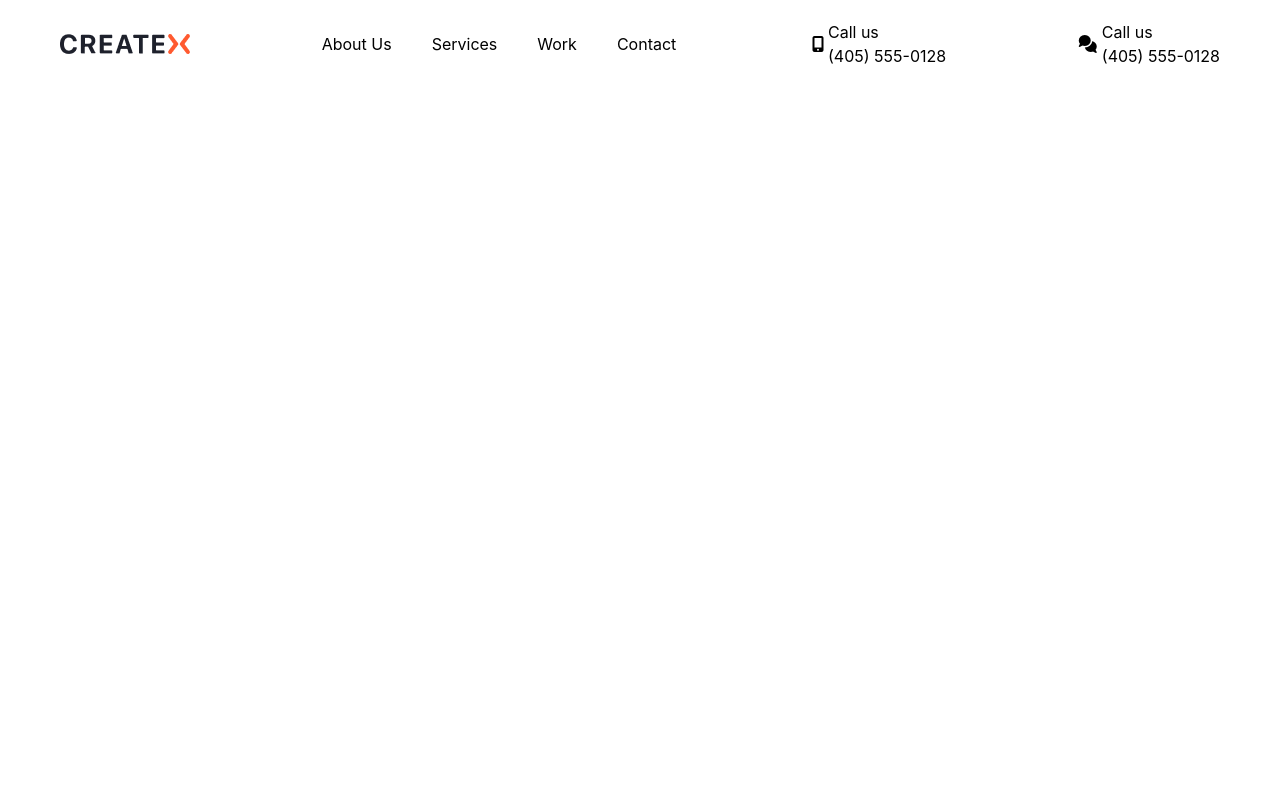
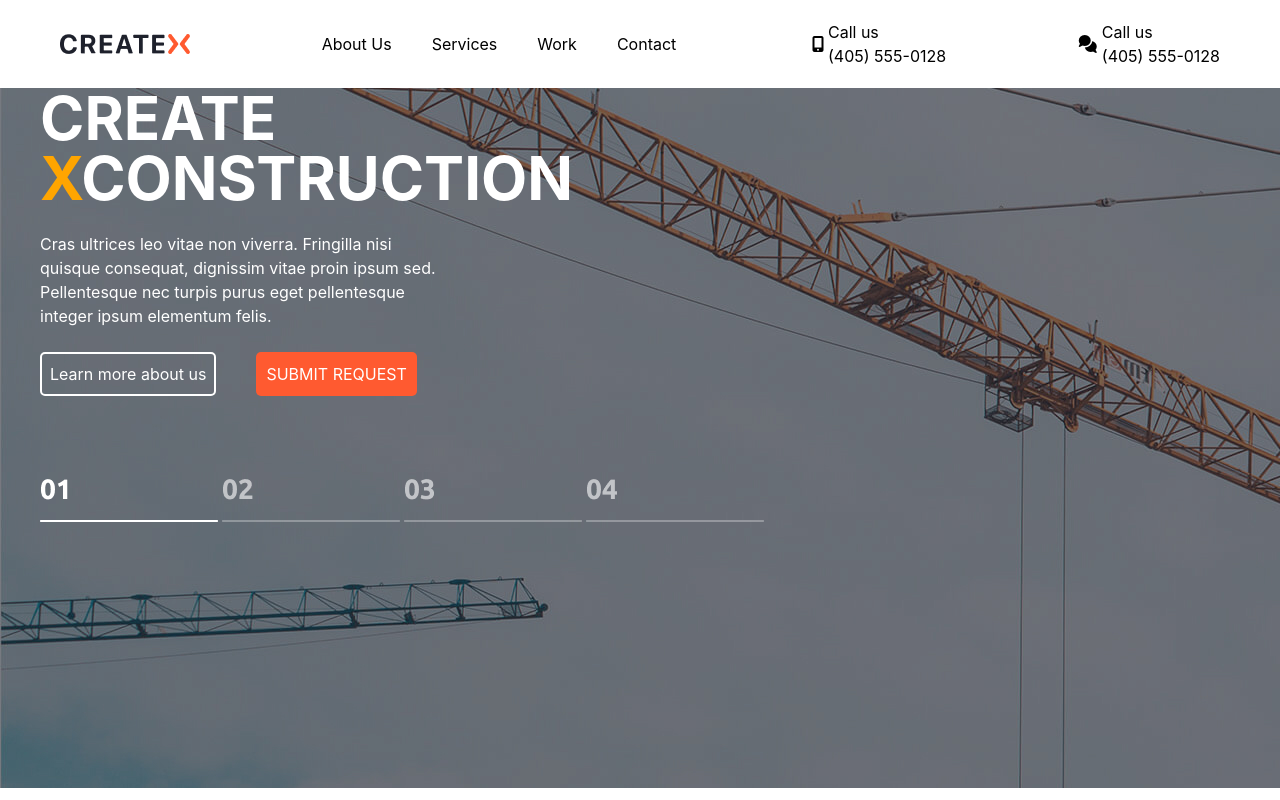
Before and after one commit to ganizodda/CreatX-team-work, a website: page index.html in a window 1280 px wide. Drawn offline with nearby package versions, Linux system fonts and the light colour scheme; files that its build step writes are made by us from their sources.

Commit message:
secsh1 by boew

```diff
--- a/index.html
+++ b/index.html
@@ -35,5 +35,19 @@
             <i class="fa-solid fa-bars-staggered lg:hidden!"></i>
         </div>
     </header>
+
+    <div style="width: 100%; height: 700px; background-image: url(./src/images/bg-image.jpg);">
+        <div class="max-w-[1200px] m-auto">
+            <div>
+                <h1 class="lg:w-[580px] font-bold text-6xl text-white">CREATE <span class="text-[orange]">X</span>CONSTRUCTION</h1><br>
+                <p class="text-white lg:w-[400px]">Cras ultrices leo vitae non viverra. Fringilla nisi quisque consequat, dignissim vitae proin ipsum sed. Pellentesque nec turpis purus eget pellentesque integer ipsum elementum felis. </p><br>
+                <div class="flex gap-10">
+                    <button class="border-2 p-[8px] text-white rounded-[5px]">Learn more about us</button>
+                    <button class="text-white p-[10px] bg-[#FF5A30] rounded-[5px]">SUBMIT REQUEST</button>
+                </div><br><br><br>
+                <img src="./src/images/pager.png" alt="">
+            </div>
+        </div>
+    </div>
 </body>
 </html>
```
Also changed, not shown: src/images/bg-image.jpg (added), src/images/d30cd0909244cd6a3be94089053b70a898e7e451.jpg (added), src/images/pager.png (added).
